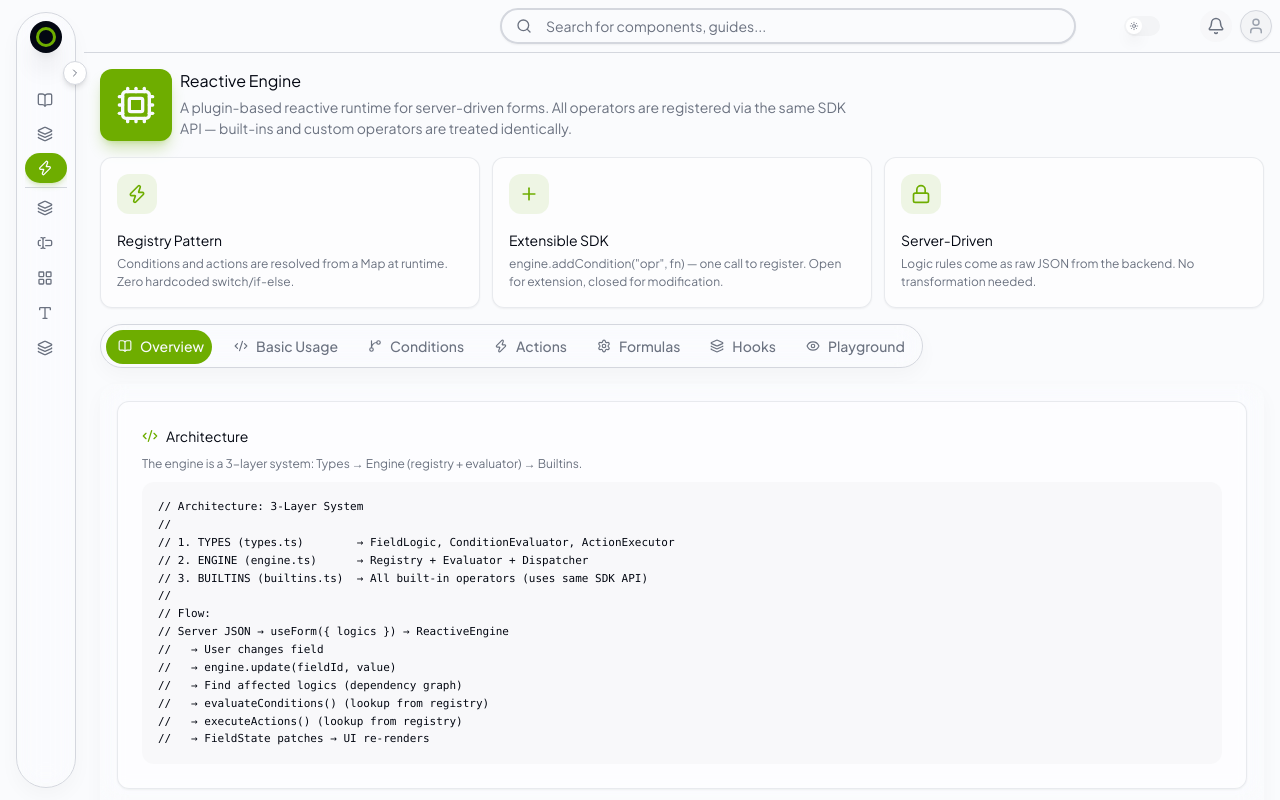
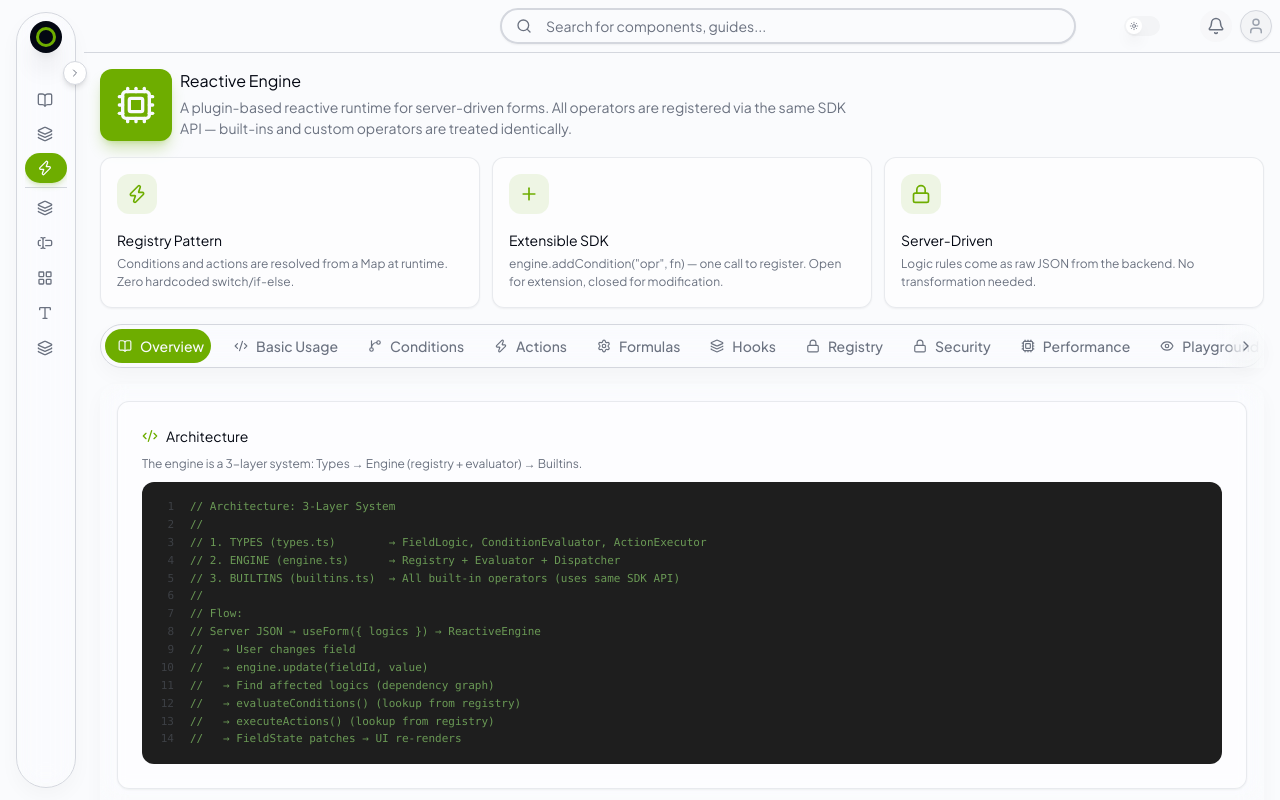
Before and after one commit to GreaZeY/shipkia-lib, a React (Vite) app: page /docs/reactive-engine in a window 1280 px wide. Built offline with nearby package versions, Linux system fonts and the light colour scheme.

Commit message:
feat: enhance Tabs component with horizontal scrolling, navigation arrows, and synchronized state transitions

```diff
--- a/package.json
+++ b/package.json
@@ -55,6 +55,7 @@
     "postcss": "^8.5.10",
     "prettier": "^3.7.4",
     "prettier-plugin-tailwindcss": "^0.8.0",
+    "prism-react-renderer": "^2.4.1",
     "react-docgen": "^8.0.3",
     "react-docgen-typescript": "^2.4.0",
     "sass-embedded": "^1.99.0",
--- a/src/components/ui/containers/Tabs/Tabs.tsx
+++ b/src/components/ui/containers/Tabs/Tabs.tsx
@@ -3,7 +3,9 @@ import * as TabsPrimitive from "@radix-ui/react-tabs";
 import { cva, type VariantProps } from "class-variance-authority";
 import { cn } from "@/lib/utils";
 import { Activity } from "react";
-import Card from "../Card/Card";
+import { ChevronLeft, ChevronRight } from "lucide-react";
+import Card from "@components/ui/containers/Card/Card";
+import Button from "@components/ui/inputs/Button/Button";
 
 const tabsVariants = cva("w-full", {
   variants: {
@@ -47,13 +49,12 @@ const tabsTriggerVariants = cva(
   {
     variants: {
       variant: {
-        pill: "data-[state=active]:text-primary-foreground text-muted-foreground hover:text-foreground",
+        pill: "text-muted-foreground",
         underline:
-          "rounded-none border-b-2 border-transparent px-1 py-3 data-[state=active]:text-foreground text-muted-foreground hover:text-foreground",
+          "rounded-none border-b-2 border-transparent px-1 py-3 text-muted-foreground",
         enclosed:
-          "rounded-full border border-transparent data-[state=active]:text-primary-foreground text-muted-foreground hover:text-foreground",
-        ghost:
-          "data-[state=active]:text-foreground text-muted-foreground hover:text-foreground",
+          "rounded-full border border-transparent text-muted-foreground",
+        ghost: "text-muted-foreground",
       },
       size: {
         sm: "px-2 py-1 text-xs",
@@ -81,6 +82,7 @@ export interface TabsProps
     VariantProps<typeof tabsVariants> {
   items?: TabItem[];
   keepMounted?: boolean;
+  contentMaxHeight?: string | number;
 }
 
 const TabsContext = React.createContext<{
@@ -88,6 +90,8 @@ const TabsContext = React.createContext<{
   size: "sm" | "md";
   keepMounted: boolean;
   value?: string;
+  delayedValue?: string;
+  contentMaxHeight?: string | number;
 }>({ variant: "pill", size: "md", keepMounted: false });
 
 const Tabs = ({
@@ -96,6 +100,7 @@ const Tabs = ({
   size = "md",
   items,
   keepMounted = false,
+  contentMaxHeight,
   children,
   defaultValue,
   value,
@@ -103,6 +108,15 @@ const Tabs = ({
   ...props
 }: TabsProps) => {
   const [activeTab, setActiveTab] = React.useState(value || defaultValue);
+  const [delayedValue, setDelayedValue] = React.useState(value || defaultValue);
+
+  React.useEffect(() => {
+    const val = value !== undefined ? value : activeTab;
+    const timer = setTimeout(() => {
+      setDelayedValue(val);
+    }, 400); // Sync with transition duration
+    return () => clearTimeout(timer);
+  }, [value, activeTab]);
 
   const handleValueChange = (val: string) => {
     setActiveTab(val);
@@ -118,6 +132,8 @@ const Tabs = ({
         size: size!,
         keepMounted,
         value: actualValue,
+        delayedValue: delayedValue!,
+        contentMaxHeight,
       }}
     >
       <TabsPrimitive.Root
@@ -158,23 +174,53 @@ export interface TabsListProps extends React.ComponentPropsWithoutRef<
   typeof TabsPrimitive.List
 > {}
 
-const TabsList = React.forwardRef<
-  React.ElementRef<typeof TabsPrimitive.List>,
-  TabsListProps
->(({ className, ...props }, ref) => {
+const TabsList = ({
+  className,
+  ref,
+  ...props
+}: TabsListProps & { ref?: React.Ref<HTMLDivElement> }) => {
   const { variant, value } = React.useContext(TabsContext);
-  const [indicatorStyle, setIndicatorStyle] = React.useState<React.CSSProperties>({});
+  const [indicatorStyle, setIndicatorStyle] =
+    React.useState<React.CSSProperties>({});
+  const [scrollInfo, setScrollInfo] = React.useState({
+    canScrollLeft: false,
+    canScrollRight: false,
+  });
+
   const innerRef = React.useRef<HTMLDivElement>(null);
+  const scrollRef = React.useRef<HTMLDivElement>(null);
 
-  // Combine refs
+  // Expose ref
   React.useImperativeHandle(ref, () => innerRef.current!);
+
+  const checkScroll = React.useCallback(() => {
+    if (scrollRef.current) {
+      const { scrollLeft, scrollWidth, clientWidth } = scrollRef.current;
+      // Use a 2px buffer to handle sub-pixel rendering
+      setScrollInfo({
+        canScrollLeft: scrollLeft > 2,
+        canScrollRight:
+          scrollWidth > clientWidth + 2 &&
+          scrollLeft < scrollWidth - clientWidth - 2,
+      });
+    }
+  }, []);
+
+  React.useLayoutEffect(() => {
+    checkScroll();
+
+    if (scrollRef.current) {
+      const observer = new ResizeObserver(checkScroll);
+      observer.observe(scrollRef.current);
+      return () => observer.disconnect();
+    }
+  }, [checkScroll]);
 
   React.useLayoutEffect(() => {
     if (!innerRef.current) return;
 
-    // Find the active trigger element
     const activeTrigger = innerRef.current.querySelector(
-      '[data-state="active"]'
+      '[data-state="active"]',
     ) as HTMLElement;
 
     if (activeTrigger) {
@@ -192,34 +238,98 @@ const TabsList = React.forwardRef<
     }
   }, [value]);
 
+  const scrollBy = (offset: number) => {
+    scrollRef.current?.scrollBy({ left: offset, behavior: "smooth" });
+  };
+
   return (
-    <div className="relative">
+    <div className="group/tabs relative flex w-fit max-w-full items-center">
+      {/* Scroll Fades */}
+      <div
+        className={cn(
+          "pointer-events-none absolute left-0 z-20 h-full w-12 transition-opacity duration-300",
+          scrollInfo.canScrollLeft
+            ? "bg-gradient-to-r from-background opacity-100"
+            : "opacity-0",
+        )}
+      />
+      <div
+        className={cn(
+          "pointer-events-none absolute right-0 z-20 h-full w-12 transition-opacity duration-300",
+          scrollInfo.canScrollRight
+            ? "bg-gradient-to-l from-background opacity-100"
+            : "opacity-0",
+        )}
+      />
+
+      {/* Nav Arrows */}
+      <div className="absolute left-1 z-30 flex h-full items-center pointer-events-none">
+        <Button
+          variant="ghost"
+          size="icon"
+          className={cn(
+            "water-lens h-7 w-7 rounded-full shadow-sm transition-all pointer-events-auto",
+            scrollInfo.canScrollLeft
+              ? "translate-x-0 opacity-100"
+              : "-translate-x-4 opacity-0 scale-50",
+          )}
+          onClick={() => scrollBy(-150)}
+        >
+          <ChevronLeft className="h-4 w-4" />
+        </Button>
+      </div>
+
+      <div className="absolute right-1 z-30 flex h-full items-center pointer-events-none">
+        <Button
+          variant="ghost"
+          size="icon"
+          className={cn(
+            "water-lens h-7 w-7 rounded-full shadow-sm transition-all pointer-events-auto",
+            scrollInfo.canScrollRight
+              ? "translate-x-0 opacity-100"
+              : "translate-x-4 opacity-0 scale-50",
+          )}
+          onClick={() => scrollBy(150)}
+        >
+          <ChevronRight className="h-4 w-4" />
+        </Button>
+      </div>
+
+      <div
+        ref={scrollRef}
+        onScroll={checkScroll}
+        className={cn(
+          "scrollbar-none relative overflow-x-auto",
+          tabsListVariants({ variant }),
+          className,
+        )}
+      >
         <TabsPrimitive.List
           ref={innerRef}
-        className={cn(tabsListVariants({ variant }), className)}
+          className="relative flex h-full w-full items-center justify-start gap-1"
           {...props}
         >
-        {/* Liquid Indicator */}
           <div
             className={cn(
-            "absolute top-0 left-0 transition-all duration-500 ease-[cubic-bezier(0.16,1,0.3,1)] pointer-events-none z-0",
+              "absolute top-0 left-0 z-0 pointer-events-none transition-all duration-500 ease-[cubic-bezier(0.16,1,0.3,1)]",
               variant === "pill" && "rounded-lg bg-primary",
               variant === "enclosed" && "rounded-full bg-primary",
               variant === "ghost" && "rounded-lg bg-muted",
               variant === "underline" &&
-              "border-b-2 border-primary bg-transparent rounded-none",
+                "rounded-none border-b-2 border-primary bg-transparent",
             )}
             style={{
               ...indicatorStyle,
-            // Height adjustment for underline variant to only show border
               height: variant === "underline" ? "100%" : indicatorStyle.height,
             }}
           />
           {props.children}
         </TabsPrimitive.List>
       </div>
+    </div>
   );
-});
+};
+
 TabsList.displayName = "TabsList";
 
 export interface TabsTriggerProps extends React.ComponentPropsWithoutRef<
@@ -228,41 +338,75 @@ export interface TabsTriggerProps extends React.ComponentPropsWithoutRef<
   icon?: React.ReactNode;
 }
 
-const TabsTrigger = React.forwardRef<
-  React.ElementRef<typeof TabsPrimitive.Trigger>,
-  TabsTriggerProps
->(({ className, icon, children, ...props }, ref) => {
-  const { variant, size } = React.useContext(TabsContext);
+const TabsTrigger = ({
+  className,
+  icon,
+  value,
+  children,
+  ref,
+  ...props
+}: TabsTriggerProps & { ref?: React.Ref<HTMLButtonElement> }) => {
+  const {
+    variant,
+    size,
+    value: actualValue,
+    delayedValue,
+  } = React.useContext(TabsContext);
+  // Color only when both the instant and delayed values match
+  // This ensures the old tab mutes instantly, and the new tab waits for the indicator
+  const isActuallyActive = actualValue === value && delayedValue === value;
+
   return (
     <TabsPrimitive.Trigger
       ref={ref}
-      className={cn(tabsTriggerVariants({ variant, size }), className)}
+      value={value}
+      className={cn(
+        tabsTriggerVariants({ variant, size }),
+        isActuallyActive
+          ? [
+              (variant === "pill" || variant === "enclosed") &&
+                "text-primary-foreground",
+              (variant === "underline" || variant === "ghost") &&
+                "text-foreground",
+            ]
+          : "text-muted-foreground hover:text-foreground",
+        className,
+      )}
       {...props}
     >
       {icon && <span className="shrink-0">{icon}</span>}
       {children}
     </TabsPrimitive.Trigger>
   );
-});
+};
 TabsTrigger.displayName = "TabsTrigger";
 
 export interface TabsContentProps extends React.ComponentPropsWithoutRef<
   typeof TabsPrimitive.Content
 > {}
 
-const TabsContent = React.forwardRef<
-  React.ElementRef<typeof TabsPrimitive.Content>,
-  TabsContentProps
->(({ className, value, children, ...props }, ref) => {
-  const { keepMounted, value: activeValue } = React.useContext(TabsContext);
+const TabsContent = ({
+  className,
+  value,
+  children,
+  ref,
+  ...props
+}: TabsContentProps & { ref?: React.Ref<HTMLDivElement> }) => {
+  const {
+    keepMounted,
+    value: activeValue,
+    contentMaxHeight,
+  } = React.useContext(TabsContext);
   const isActive = activeValue === value;
 
   const content = (
     <Card
       className={cn(
         "mt-4 outline-none transition-all duration-300 ease-out-expo data-[state=inactive]:opacity-0 data-[state=active]:opacity-100 data-[state=active]:animate-tab-in",
+        contentMaxHeight && "custom-scrollbar overflow-y-auto",
         className,
       )}
+      style={contentMaxHeight ? { maxHeight: contentMaxHeight } : undefined}
       data-state={isActive ? "active" : "inactive"}
     >
       {children}
@@ -284,7 +428,7 @@ const TabsContent = React.forwardRef<
       {content}
     </TabsPrimitive.Content>
   );
-});
+};
 TabsContent.displayName = "TabsContent";
 
 // Export compound components
--- a/src/index.scss
+++ b/src/index.scss
@@ -283,6 +283,14 @@
     appearance: none;
   }
 
+  .scrollbar-none {
+    -ms-overflow-style: none;
+    scrollbar-width: none;
+    &::-webkit-scrollbar {
+      display: none;
+    }
+  }
+
   /* Tab Animations */
   @keyframes tab-in {
     from { opacity: 0; transform: translateY(4px); }
--- a/src/views/components/ReactiveEngineDocs.tsx
+++ b/src/views/components/ReactiveEngineDocs.tsx
@@ -26,6 +26,8 @@ import FormBuilder from "@components/ui/forms/FormBuilder/FormBuilder";
 import type { FormConfig } from "@components/ui/forms/FormBuilder/types";
 import Button from "@components/ui/inputs/Button/Button";
 import Tabs from "@components/ui/containers/Tabs/Tabs";
+import { Highlight, themes } from "prism-react-renderer";
+import { cn } from "@/lib/utils";
 
 // ─── Demo Data ───
 
@@ -497,6 +499,9 @@ type TabId =
   | "actions"
   | "formulas"
   | "hooks"
+  | "registry"
+  | "security"
+  | "performance"
   | "playground";
 
 const TABS: { id: TabId; label: string; icon: React.ReactNode }[] = [
@@ -506,6 +511,9 @@ const TABS: { id: TabId; label: string; icon: React.ReactNode }[] = [
   { id: "actions", label: "Actions", icon: <Zap size={14} /> },
   { id: "formulas", label: "Formulas", icon: <Settings size={14} /> },
   { id: "hooks", label: "Hooks", icon: <Layers size={14} /> },
+  { id: "registry", label: "Registry", icon: <Lock size={14} /> },
+  { id: "security", label: "Security", icon: <Lock size={14} /> },
+  { id: "performance", label: "Performance", icon: <Cpu size={14} /> },
   { id: "playground", label: "Playground", icon: <Eye size={14} /> },
 ];
 
@@ -570,6 +578,35 @@ const ReactiveEngineDocs = () => {
             title="React Hooks"
             subtitle="Subscribe to field values and states from any component inside FormContext."
             code={CODE_SNIPPETS.hooks}
+          />
+        )}
+        {tab.id === "registry" && (
+          <CodeTab
+            title="Registry Internals"
+            subtitle="How operators are stored and looked up at runtime."
+            code={`// Condition Registry
+const conditionRegistry = new Map<string, ConditionEvaluator>();
+
+// Action Registry
+const actionRegistry = new Map<string, ActionExecutor>();`}
+          />
+        )}
+        {tab.id === "security" && (
+          <CodeTab
+            title="Security & Validation"
+            subtitle="Ensuring JSON rules are safe to evaluate."
+            code={`// Rules are validated against a strict schema
+// Only registered operators can be executed
+// No eval() or dynamic JS execution used`}
+          />
+        )}
+        {tab.id === "performance" && (
+          <CodeTab
+            title="Performance Metrics"
+            subtitle="Optimized for high-frequency updates."
+            code={`// Batch updates to minimize renders
+// 0ms evaluation for typical rule sets
+// Memoized logic trees`}
           />
         )}
         {tab.id === "playground" && (
@@ -692,6 +729,7 @@ const ReactiveEngineDocs = () => {
         defaultValue="overview"
         variant="enclosed"
         keepMounted
+        // contentMaxHeight="600px"
         items={tabItems}
       />
     </Box>
@@ -809,10 +847,12 @@ const CodeTab = ({
   title,
   subtitle,
   code,
+  language = "tsx",
 }: {
   title: string;
   subtitle: string;
   code: string;
+  language?: string;
 }) => (
   <Card
     variant="default"
@@ -826,11 +866,40 @@ const CodeTab = ({
         {title}
       </Label>
       <Label variant="subtitle">{subtitle}</Label>
-      <pre className="overflow-x-auto rounded-lg bg-muted/50 p-4 text-[11px] leading-relaxed font-mono text-foreground">
-        {code}
-      </pre>
+      <Highlighter code={code} language={language} />
     </Box>
   </Card>
+);
+
+const Highlighter = ({
+  code,
+  language = "tsx",
+}: {
+  code: string;
+  language?: string;
+}) => (
+  <Highlight theme={themes.vsDark} code={code.trim()} language={language}>
+    {({ className, style, tokens, getLineProps, getTokenProps }) => (
+      <pre
+        className={cn(
+          className,
+          "custom-scrollbar overflow-x-auto rounded-xl p-4 font-mono text-[11px] leading-relaxed",
+        )}
+        style={style}
+      >
+        {tokens.map((line, i) => (
+          <div key={i} {...getLineProps({ line })}>
+            <span className="mr-4 inline-block w-4 select-none text-right text-muted-foreground/40">
+              {i + 1}
+            </span>
+            {line.map((token, key) => (
+              <span key={key} {...getTokenProps({ token })} />
+            ))}
+          </div>
+        ))}
+      </pre>
+    )}
+  </Highlight>
 );
 
 const ConceptCard = ({
```
Also changed, not shown: 1 other file (tests, documents, lock files or other folders). Lines whose indentation alone changed are shown as unchanged.
